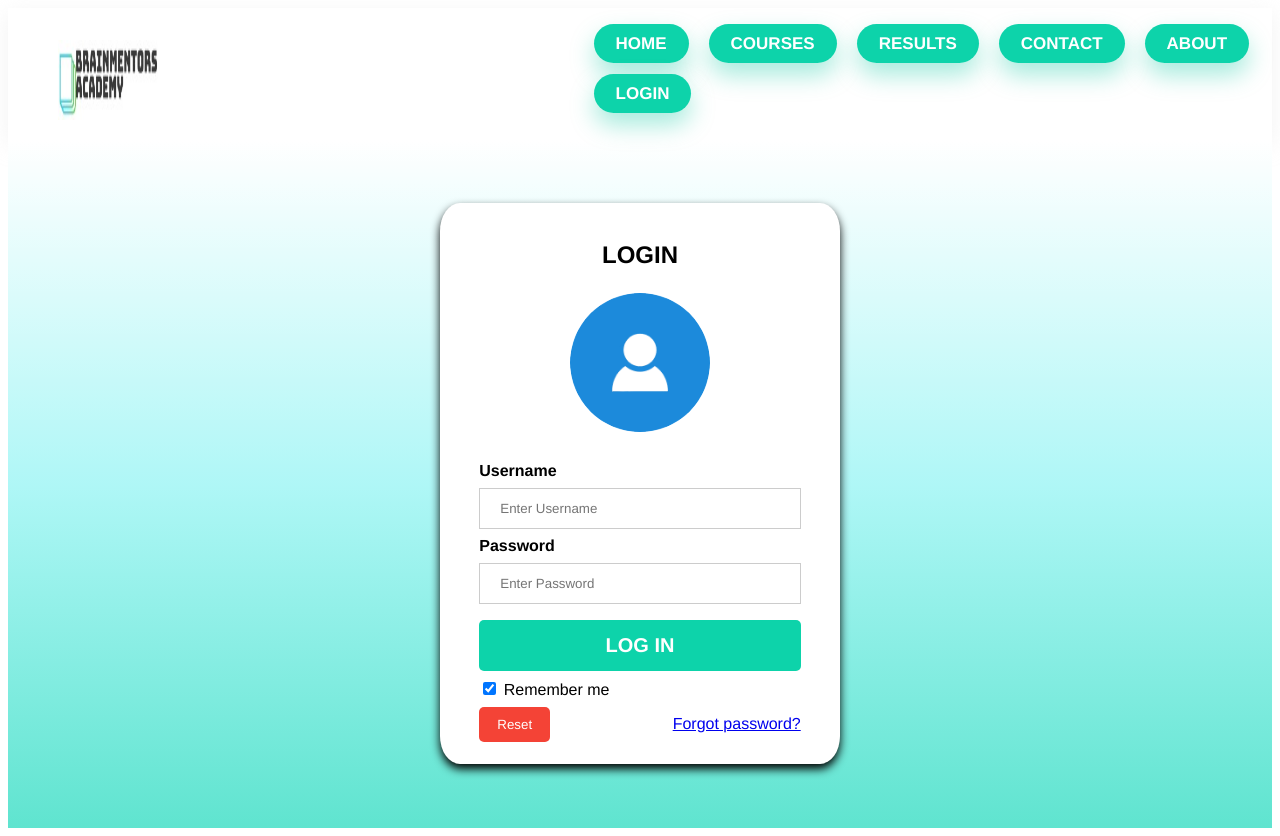
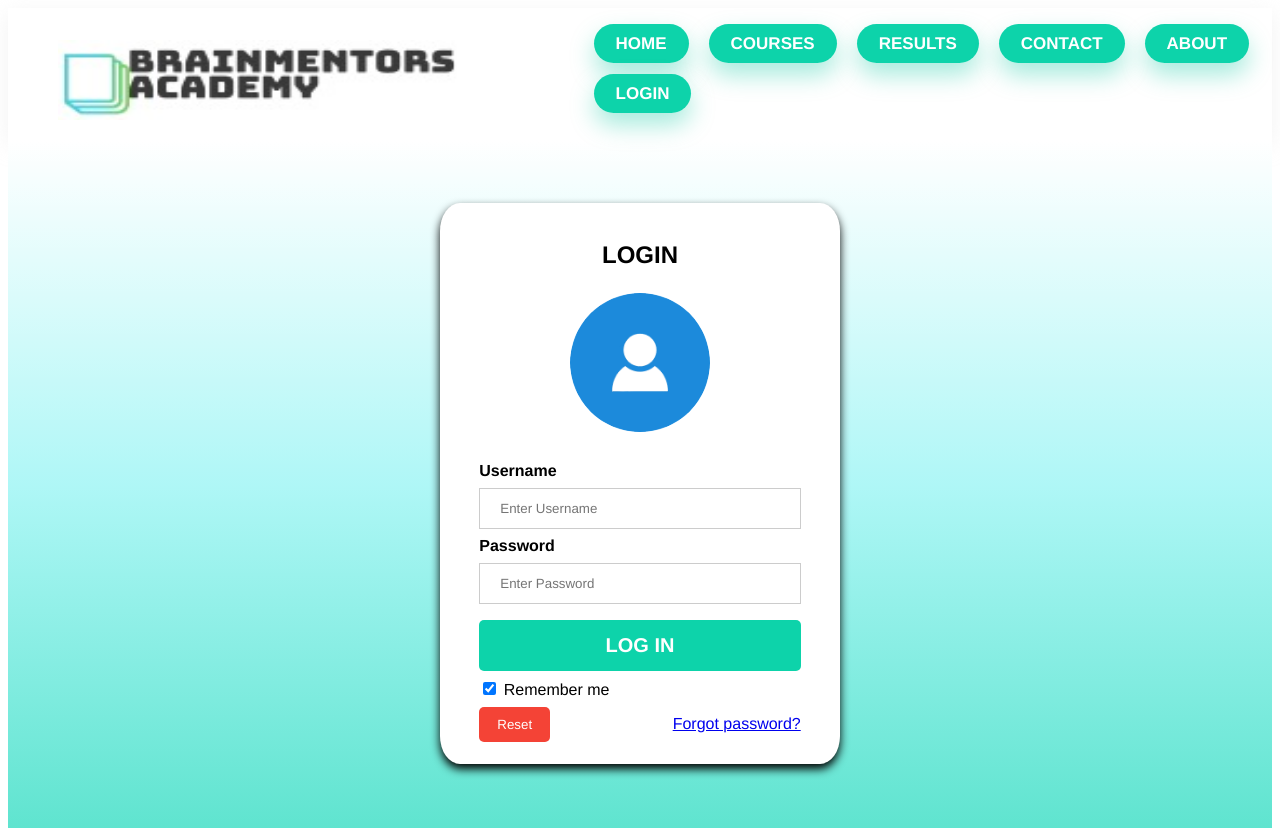
Before and after one commit to sumitvish43/sumitvish43.github.io, a website: page BMlogin.html in a window 1280 px wide. Drawn offline with Linux system fonts and the light colour scheme; a web font is replaced by a local one.

Commit message:
LOGIN FORM
Brand logo width is changed from 100 to 400px

```diff
--- a/BMlogin.html
+++ b/BMlogin.html
@@ -22,7 +22,7 @@
   <body>
     <div class="topnavbar">
       <div class="classname">
-        <img src="images/logo.jpg" height="80px" width="100px" />
+        <img src="images/logo.jpg" height="80px" width="400px" />
       </div>
       <div class="menubar">
         <ul>
```
